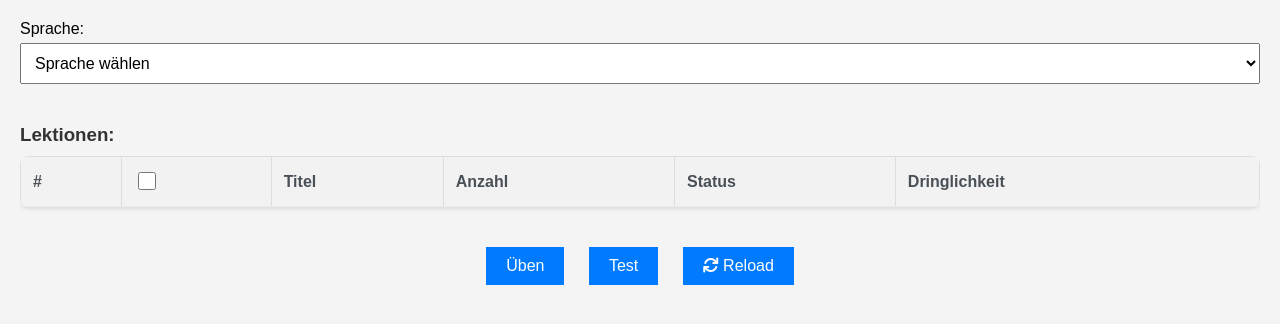
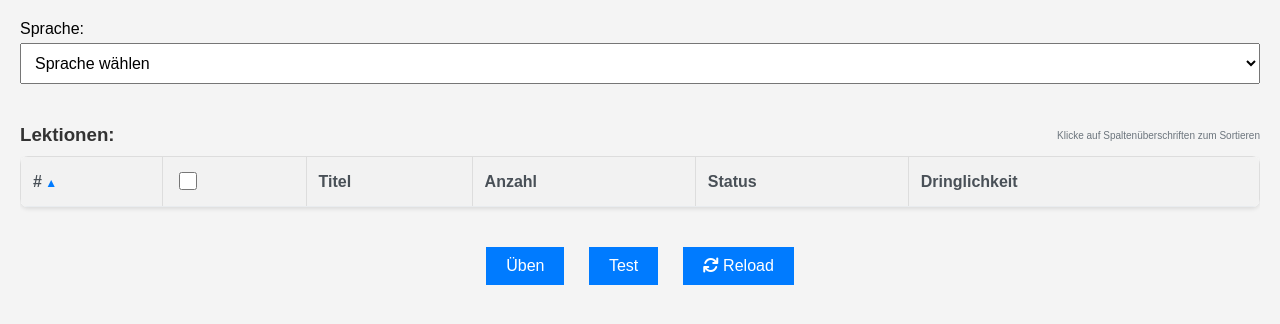
Before and after one commit to bernd-wiswedel/vocab_app, a Flask app: page / in a window 1280 px wide. Shown: the part 62-386 px from the top of the page. Run offline with Flask 3, Linux system fonts and the light colour scheme; the visitor is signed in with stand-in values (Sample User, id 1); lists and menus that the app fills with data are empty.

Commit message:
added sorting option for lektionen on index page

```diff
--- a/app.py
+++ b/app.py
@@ -6,7 +6,7 @@ import os
 from datetime import timedelta
 from typing import List, Dict, Any, Tuple
 from google_sheet_io import fetch_data, write_scores_to_sheet, COL_NAME_TERM, COL_NAME_COMMENT, COL_NAME_TRANSLATION, COL_NAME_CATEGORY, COL_NAME_LANGUAGE, VocabularyDatabase, VocabularyTerm, VocabularyScore
-from level import LevelSystem
+from level import LevelSystem, RED_1_LOW_URGENCY, NOT_EXPIRED_LOW_URGENCY
 from flask import Flask
 from flask_session import Session
 import time
@@ -164,24 +164,32 @@ def get_lesson_stats():
                 'min_urgency_days': 999999,
                 'statuses': []
             }
+        if (category == 'Wohnen im alten Rom'):
+            lesson_stats[category]['count'] += 0
 
         lesson_stats[category]['count'] += 1
         lesson_stats[category]['statuses'].append(score.status)
 
         # Track best status (highest level)
-        current_best = lesson_stats[category]['best_status']
-        if LevelSystem.LEVEL_INDEX.get(score.status, 0) > LevelSystem.LEVEL_INDEX.get(current_best, 0):
+        current_best_index = LevelSystem.LEVEL_INDEX.get(lesson_stats[category]['best_status'], 0)
+        current_score_index = LevelSystem.LEVEL_INDEX.get(score.status, 0)
+        if current_score_index > current_best_index:
             lesson_stats[category]['best_status'] = score.status
 
         # Track worst status (lowest level)
-        current_worst = lesson_stats[category]['worst_status']
-        if LevelSystem.LEVEL_INDEX.get(score.status, 0) < LevelSystem.LEVEL_INDEX.get(current_worst, 0):
+        current_worst_index = LevelSystem.LEVEL_INDEX.get(lesson_stats[category]['worst_status'], 0)
+        if current_score_index < current_worst_index:
             lesson_stats[category]['worst_status'] = score.status
 
         # Calculate minimum urgency (most urgent = lowest days)
-        if not guest_mode and score.urgency and hasattr(score.urgency, 'days_until_expiry'):
-            if score.urgency.days_until_expiry < lesson_stats[category]['min_urgency_days']:
-                lesson_stats[category]['min_urgency_days'] = score.urgency.days_until_expiry
+        # Only skip Red-1 and NOT_EXPIRED_LOW_URGENCY cases
+        if not guest_mode and score.urgency:
+            urgency_days = score.urgency.days_until_expiry
+            # Skip special urgency cases (Red-1 and not-ready items)
+            if (score.urgency != RED_1_LOW_URGENCY and
+                score.urgency != NOT_EXPIRED_LOW_URGENCY and
+                urgency_days < lesson_stats[category]['min_urgency_days']):
+                lesson_stats[category]['min_urgency_days'] = urgency_days
 
     # Convert to list with index
     lessons = []
--- a/google_sheet_io.py
+++ b/google_sheet_io.py
@@ -68,7 +68,6 @@ class VocabularyScore:
         self.status = new_status
         self.date = new_date
         self.urgency = LevelSystem.calculate_urgency(new_status, new_date)
-
 
 
 class VocabularyDatabase:
--- a/static/styles.css
+++ b/static/styles.css
@@ -566,9 +566,21 @@ table tbody tr td.category-header {
     margin: 20px 0;
 }
 
-.lesson-selection h3 {
+.lesson-header {
+    display: flex;
+    justify-content: space-between;
+    align-items: center;
     margin-bottom: 10px;
+}
+
+.lesson-header h3 {
+    margin: 0;
     color: #333;
+}
+
+.sort-info {
+    color: #6c757d;
+    font-size: 12px;
 }
 
 .lesson-table {
@@ -594,6 +606,22 @@ table tbody tr td.category-header {
 .lesson-table th {
     font-weight: bold;
     color: #495057;
+}
+
+.lesson-table th.sortable {
+    cursor: pointer;
+    user-select: none;
+    transition: background-color 0.2s;
+}
+
+.lesson-table th.sortable:hover {
+    background-color: #e9ecef;
+}
+
+.sort-indicator {
+    color: #007bff;
+    font-weight: bold;
+    font-size: 12px;
 }
 
 .lesson-table tbody tr:hover {
--- a/templates/index.html
+++ b/templates/index.html
@@ -7,14 +7,58 @@
     <link rel="stylesheet" href="{{ url_for('static', filename='styles.css') }}">
     <link rel="stylesheet" href="https://cdnjs.cloudflare.com/ajax/libs/font-awesome/6.0.0-beta3/css/all.min.css">
     <script>
+        let currentLessons = [];
+        let currentSortColumn = 'index'; // default sort by lesson index
+        let currentSortDirection = 'asc';
+
         function updateCategories() {
             const language = document.getElementById('language').value;
             fetch(`/get_lesson_stats?language=${language}`)
                 .then(response => response.json())
                 .then(data => {
+                    currentLessons = data.lessons;
+                    renderLessonsTable();
+                });
+        }
+
+        function renderLessonsTable() {
             const tableBody = document.getElementById('lessons-table-body');
             tableBody.innerHTML = '';
-                    data.lessons.forEach(lesson => {
+
+            // Sort lessons based on current sort settings
+            const sortedLessons = [...currentLessons].sort((a, b) => {
+                let aValue, bValue;
+
+                switch(currentSortColumn) {
+                    case 'index':
+                        aValue = a.index;
+                        bValue = b.index;
+                        break;
+                    case 'title':
+                        aValue = a.title.toLowerCase();
+                        bValue = b.title.toLowerCase();
+                        break;
+                    case 'count':
+                        aValue = a.count;
+                        bValue = b.count;
+                        break;
+                    case 'urgency':
+                        aValue = a.urgency_days !== null ? a.urgency_days : 999999;
+                        bValue = b.urgency_days !== null ? b.urgency_days : 999999;
+                        break;
+                    default:
+                        aValue = a.index;
+                        bValue = b.index;
+                }
+
+                if (currentSortDirection === 'asc') {
+                    return aValue > bValue ? 1 : aValue < bValue ? -1 : 0;
+                } else {
+                    return aValue < bValue ? 1 : aValue > bValue ? -1 : 0;
+                }
+            });
+
+            sortedLessons.forEach(lesson => {
                 const row = document.createElement('tr');
                 row.innerHTML = `
                     <td>${lesson.index}</td>
@@ -29,7 +73,34 @@
                 `;
                 tableBody.appendChild(row);
             });
+
+            // Update sort indicators
+            updateSortIndicators();
+        }
+
+        function sortBy(column) {
+            if (currentSortColumn === column) {
+                // Toggle direction if same column
+                currentSortDirection = currentSortDirection === 'asc' ? 'desc' : 'asc';
+            } else {
+                // New column, default to ascending
+                currentSortColumn = column;
+                currentSortDirection = 'asc';
+            }
+            renderLessonsTable();
+        }
+
+        function updateSortIndicators() {
+            // Reset all indicators
+            document.querySelectorAll('.sort-indicator').forEach(indicator => {
+                indicator.textContent = '';
             });
+
+            // Set current sort indicator
+            const indicator = document.getElementById(`sort-${currentSortColumn}`);
+            if (indicator) {
+                indicator.textContent = currentSortDirection === 'asc' ? ' ▲' : ' ▼';
+            }
         }
 
         function updateSelectedLessons() {
@@ -108,17 +179,22 @@
 
     <!-- Lesson Selection Table -->
     <div class="lesson-selection">
+        <div class="lesson-header">
             <h3>Lektionen:</h3>
+            <div class="sort-info">
+                <small class="text-muted">Klicke auf Spaltenüberschriften zum Sortieren</small>
+            </div>
+        </div>
         <div class="table-responsive">
             <table class="lesson-table">
                 <thead>
                     <tr>
-                        <th>#</th>
+                        <th class="sortable" onclick="sortBy('index')">#<span id="sort-index" class="sort-indicator"> ▲</span></th>
                         <th><input type="checkbox" id="select-all" onchange="toggleSelectAll()"></th>
-                        <th>Titel</th>
-                        <th>Anzahl</th>
+                        <th class="sortable" onclick="sortBy('title')">Titel<span id="sort-title" class="sort-indicator"></span></th>
+                        <th class="sortable" onclick="sortBy('count')">Anzahl<span id="sort-count" class="sort-indicator"></span></th>
                         <th>Status</th>
-                        <th>Dringlichkeit</th>
+                        <th class="sortable" onclick="sortBy('urgency')">Dringlichkeit<span id="sort-urgency" class="sort-indicator"></span></th>
                     </tr>
                 </thead>
                 <tbody id="lessons-table-body">
```
Lines whose indentation alone changed are shown as unchanged.
